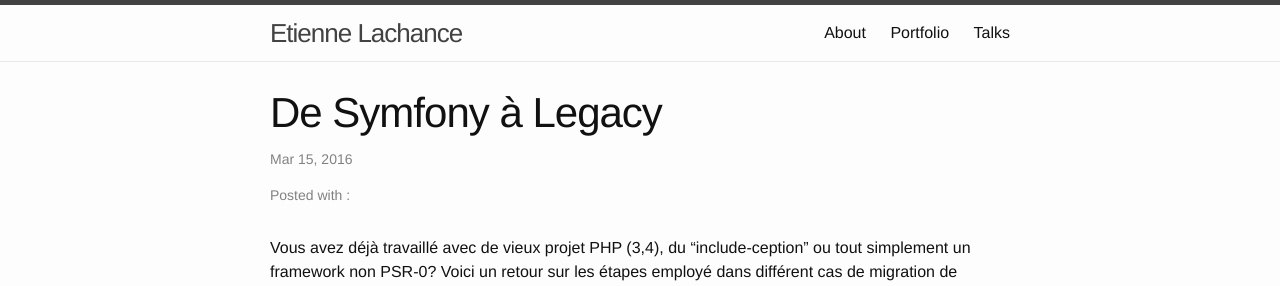
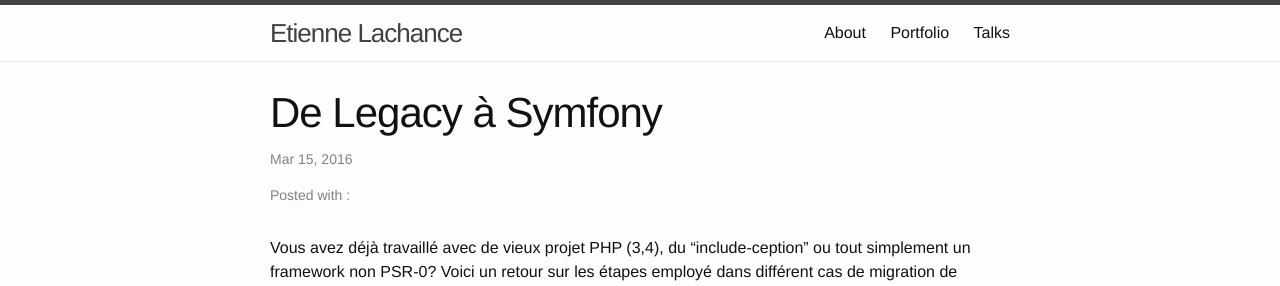
Before and after one commit to estheban/estheban.github.io, a Jekyll site: the page built from _posts/2016-03-15-PHP-Quebec-talk-symfony-to-legacy.markdown, in a window 1280 px wide. Shown: the top 286 px of the page. Built offline with Jekyll 4.4.1, drawn with Linux system fonts in a browser that asks for light colours.

Commit message:
Correction du titre

```diff
--- a/_posts/2016-03-15-PHP-Quebec-talk-symfony-to-legacy.markdown
+++ b/_posts/2016-03-15-PHP-Quebec-talk-symfony-to-legacy.markdown
@@ -1,6 +1,6 @@
 ---
 layout: post
-title:  "De Symfony à Legacy"
+title:  "De Legacy à Symfony"
 date:   2016-03-15 15:00:00
 category: talk
 tags: [symfony, legacy, refactor]
```
